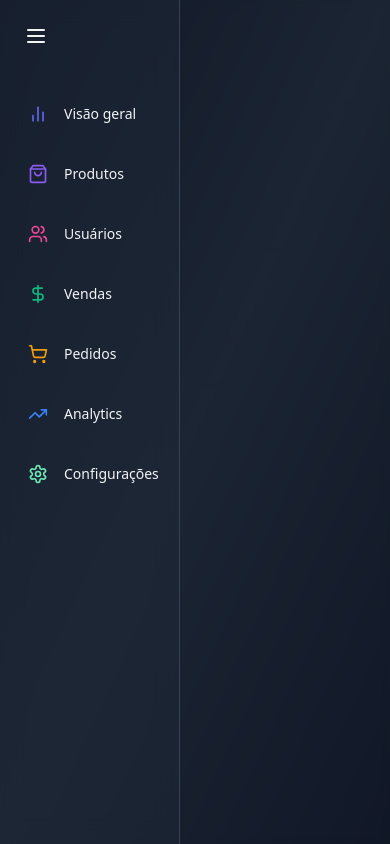
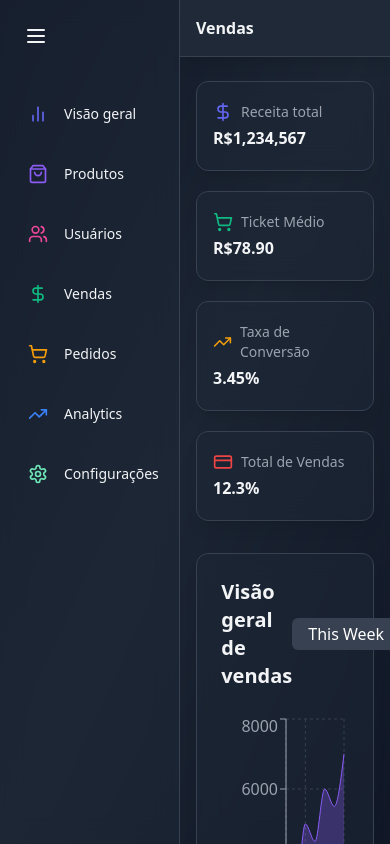
Before and after one commit to thaynathauany/Dashboard, a React (Vite) app: page /vendas in a window 390 px wide. Built offline with nearby package versions, Linux system fonts and the light colour scheme.

Commit message:
Página de Vendas finalizada

```diff
--- a/src/App.jsx
+++ b/src/App.jsx
@@ -1,8 +1,9 @@
-import { Route, Routes } from "react-router-dom"
-import OverviewPage from "./pages/OverviewPage"
-import ProductsPage from "./pages/ProductsPage"
-import Sidebar from "./components/Sidebar"
-import UsersPage from "./pages/UsersPage"
+import { Route, Routes } from "react-router-dom";
+import OverviewPage from "./pages/OverviewPage";
+import ProductsPage from "./pages/ProductsPage";
+import UsersPage from "./pages/UsersPage";
+import SalesPage from "./pages/SalesPAge";
+import Sidebar from "./components/Sidebar";
 
 function App() {
   return (
@@ -18,6 +19,7 @@
         <Route path="/" element={< OverviewPage />}> </Route>
         <Route path="/produtos" element={< ProductsPage />}> </Route>
         <Route path="/usuarios" element={< UsersPage />}> </Route>
+        <Route path="/vendas" element={< SalesPage />} ></Route>
       </Routes>
     </div>
   )
--- /dev/null
+++ b/src/components/sales/DailySalesTrend.jsx
@@ -0,0 +1,44 @@
+import { motion } from "framer-motion";
+import { BarChart, Bar, XAxis, YAxis, CartesianGrid, Tooltip, ResponsiveContainer } from "recharts";
+
+const dailySalesData = [
+	{ name: "Mon", sales: 1000 },
+	{ name: "Tue", sales: 1200 },
+	{ name: "Wed", sales: 900 },
+	{ name: "Thu", sales: 1100 },
+	{ name: "Fri", sales: 1300 },
+	{ name: "Sat", sales: 1600 },
+	{ name: "Sun", sales: 1400 },
+];
+
+const DailySalesTrend = () => {
+	return (
+		<motion.div
+			className='bg-gray-800 bg-opacity-50 backdrop-blur-md shadow-lg rounded-xl p-6 border border-gray-700'
+			initial={{ opacity: 0, y: 20 }}
+			animate={{ opacity: 1, y: 0 }}
+			transition={{ delay: 0.4 }}
+		>
+			<h2 className='text-xl font-semibold text-gray-100 mb-4'>Daily Sales Trend</h2>
+
+			<div style={{ width: "100%", height: 300 }}>
+				<ResponsiveContainer>
+					<BarChart data={dailySalesData}>
+						<CartesianGrid strokeDasharray='3 3' stroke='#374151' />
+						<XAxis dataKey='name' stroke='#9CA3AF' />
+						<YAxis stroke='#9CA3AF' />
+						<Tooltip
+							contentStyle={{
+								backgroundColor: "rgba(31, 41, 55, 0.8)",
+								borderColor: "#4B5563",
+							}}
+							itemStyle={{ color: "#E5E7EB" }}
+						/>
+						<Bar dataKey='sales' fill='#10B981' />
+					</BarChart>
+				</ResponsiveContainer>
+			</div>
+		</motion.div>
+	);
+};
+export default DailySalesTrend;
--- /dev/null
+++ b/src/components/sales/SalesByCategoryChart.jsx
@@ -0,0 +1,53 @@
+import { motion } from "framer-motion";
+import { PieChart, Pie, Cell, Tooltip, Legend, ResponsiveContainer } from "recharts";
+const salesByCategory = [
+	{ name: "Electronics", value: 400 },
+	{ name: "Clothing", value: 300 },
+	{ name: "Home & Garden", value: 200 },
+	{ name: "Books", value: 100 },
+	{ name: "Others", value: 150 },
+];
+
+const COLORS = ["#8884d8", "#82ca9d", "#ffc658", "#ff8042", "#0088FE"];
+
+const SalesByCategoryChart = () => {
+	return (
+		<motion.div
+			className='bg-gray-800 bg-opacity-50 backdrop-blur-md shadow-lg rounded-xl p-6 border border-gray-700'
+			initial={{ opacity: 0, y: 20 }}
+			animate={{ opacity: 1, y: 0 }}
+			transition={{ delay: 0.3 }}
+		>
+			<h2 className='text-xl font-semibold text-gray-100 mb-4'>Sales by Category</h2>
+
+			<div style={{ width: "100%", height: 300 }}>
+				<ResponsiveContainer>
+					<PieChart>
+						<Pie
+							data={salesByCategory}
+							cx='50%'
+							cy='50%'
+							outerRadius={80}
+							fill='#8884d8'
+							dataKey='value'
+							label={({ percent }) => ` ${(percent * 100).toFixed(0)}%`}
+						>
+							{salesByCategory.map((entry, index) => (
+								<Cell key={`cell-${index}`} fill={COLORS[index % COLORS.length]} />
+							))}
+						</Pie>
+						<Tooltip
+							contentStyle={{
+								backgroundColor: "rgba(31, 41, 55, 0.8)",
+								borderColor: "#4B5563",
+							}}
+							itemStyle={{ color: "#E5E7EB" }}
+						/>
+						<Legend />
+					</PieChart>
+				</ResponsiveContainer>
+			</div>
+		</motion.div>
+	);
+};
+export default SalesByCategoryChart;
--- /dev/null
+++ b/src/components/sales/SalesOverviewChart.jsx
@@ -0,0 +1,59 @@
+import { motion } from "framer-motion";
+import { AreaChart, Area, XAxis, YAxis, CartesianGrid, Tooltip, ResponsiveContainer } from "recharts";
+import { useState } from "react";
+
+const monthlySalesData = [
+	{ month: "Jan", sales: 4000 },
+	{ month: "Feb", sales: 3000 },
+	{ month: "Mar", sales: 5000 },
+	{ month: "Apr", sales: 4500 },
+	{ month: "May", sales: 6000 },
+	{ month: "Jun", sales: 5500 },
+	{ month: "Jul", sales: 7000 },
+];
+
+const SalesOverviewChart = () => {
+	const [selectedTimeRange, setSelectedTimeRange] = useState("Este Mês");
+
+	return (
+		<motion.div
+			className='bg-gray-800 bg-opacity-50 backdrop-blur-md shadow-lg rounded-xl p-6 border border-gray-700 mb-8'
+			initial={{ opacity: 0, y: 20 }}
+			animate={{ opacity: 1, y: 0 }}
+			transition={{ delay: 0.2 }}
+		>
+			<div className='flex items-center justify-between mb-6'>
+				<h2 className='text-xl font-semibold text-gray-100'>Visão geral de vendas</h2>
+
+				<select
+					className='bg-gray-700 text-white rounded-md px-3 py-1 focus:outline-none focus:ring-2
+          focus:ring-blue-500
+          '
+					value={selectedTimeRange}
+					onChange={(e) => setSelectedTimeRange(e.target.value)}
+				>
+					<option>This Week</option>
+					<option>This Month</option>
+					<option>This Quarter</option>
+					<option>This Year</option>
+				</select>
+			</div>
+
+			<div className='w-full h-80'>
+				<ResponsiveContainer>
+					<AreaChart data={monthlySalesData}>
+						<CartesianGrid strokeDasharray='3 3' stroke='#374151' />
+						<XAxis dataKey='month' stroke='#9CA3AF' />
+						<YAxis stroke='#9CA3AF' />
+						<Tooltip
+							contentStyle={{ backgroundColor: "rgba(31, 41, 55, 0.8)", borderColor: "#4B5563" }}
+							itemStyle={{ color: "#E5E7EB" }}
+						/>
+						<Area type='monotone' dataKey='sales' stroke='#8B5CF6' fill='#8B5CF6' fillOpacity={0.3} />
+					</AreaChart>
+				</ResponsiveContainer>
+			</div>
+		</motion.div>
+	);
+};
+export default SalesOverviewChart;
--- a/src/pages/ProductsPage.jsx
+++ b/src/pages/ProductsPage.jsx
@@ -10,7 +10,7 @@
 const ProductsPage = () => {
   return (
     <div className="flex-1 overflow-auto relative z-10">
-      <Header title={"Produtos"} />
+      <Header title={"Vendas"} />
       <main className="max-w-7xl mx-auto py-6 px-4 lg:px-8">
       {/* STATS */}
         <motion.div
@@ -24,11 +24,11 @@
         />
         <StateCard
           name="Mais vendidos" icon={TrendingUp} value='Professional
-Scrum Master™' color='#10b981'
+          Scrum Master™' color='#10b981'
         />
         <StateCard
           name="Baixo Estoque" icon={AlertTriangle} value='Professional
-Scrum Product Owner™' color='#f59e0b'
+          Scrum Product Owner™' color='#f59e0b'
         />
         <StateCard
           name="Total de Venda" icon={DollarSign} value='R$20.850' color='#ef4444'
--- /dev/null
+++ b/src/pages/SalesPage.jsx
@@ -0,0 +1,55 @@
+import { motion } from "framer-motion";
+import Header from "../components/common/Header";
+import { StateCard } from "../components/common/StateCard";
+import { CreditCard, DollarSign, ShoppingCart, TrendingUp } from "lucide-react";
+import SalesOverviewChart from "../components/sales/SalesOverviewChart";
+import SalesByCategoryChart from "../components/sales/SalesByCategoryChart";
+import DailySalesTrend from "../components/sales/DailySalesTrend";
+
+const salesStats = {
+	totalRevenue: "R$1,234,567",
+	averageOrderValue: "R$78.90",
+	conversionRate: "3.45%",
+	salesGrowth: "12.3%",
+};
+
+const SalesPage = () => {
+  return (
+    <div className="flex-1 overflow-auto relative z-10">
+    <Header title={"Vendas"} />
+    <main className="max-w-7xl mx-auto py-6 px-4 lg:px-8">
+
+    {/* STATS */}
+      <motion.div
+        className="grid grid-cols-1 gap-5 sm:grid-cols-2 lg:grid-cols-4 mb-8"
+        initial={{opacity: 0, y: 20}}
+        animate={{opacity: 1, y: 0}}
+        transition={{duration: 1}}
+      >
+        <StateCard
+          name="Receita total" icon={DollarSign} value={salesStats.totalRevenue} color='#6366F1'
+        />
+        <StateCard
+          name="Ticket Médio" icon={ShoppingCart} value={salesStats.averageOrderValue} color='#10b981'
+        />
+        <StateCard
+          name="Taxa de Conversão" icon={TrendingUp} value={salesStats.conversionRate} color='#f59e0b'
+        />
+        <StateCard
+          name="Total de Vendas" icon={CreditCard} value={salesStats.salesGrowth} color='#ef4444'
+        />
+      </motion.div>
+
+      <SalesOverviewChart />
+
+      <div className="grid grid-cols-1 lg:grid-cols-2 gap-8 mb-8">
+        <SalesByCategoryChart />
+        <DailySalesTrend />
+      </div>
+
+    </main>
+  </div>
+  )
+}
+
+export default SalesPage;
```
